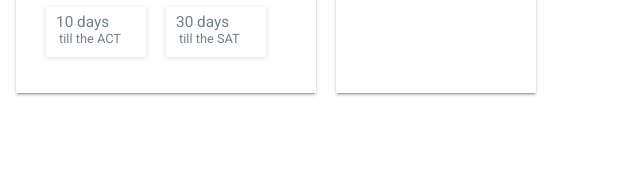
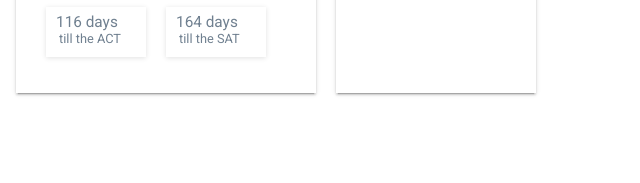
Before and after one commit to sahilmorchi/flux-planner, a plain HTML site: page newpage.html in a window 1280 px wide. Shown: the part 177-360 px from the top of the page, 244-884 px from the left. Drawn offline with nearby package versions, Linux system fonts and the light colour scheme.

Commit message:
days predictor working

```diff
--- a/load.js
+++ b/load.js
@@ -14,6 +14,8 @@
         both: function() {
         }
     });
+
+    //DATE CELL
     var months = ['January', 'February', 'March', 'April', 'May', 'June', 'July', 'August', 'September', 'October', 'November', 'December'];
     var days =['Sunday','Monday','Tuesday','Wednesday','Thursday','Friday','Saturday']
     var today = new Date();
@@ -26,4 +28,24 @@
     $('.daytext').text(dayText);
     var totalDate = month + ' ' + day + 'th, ' + year;
     $('.dashDate').text(totalDate);
+
+
+    //CALCUATING DAYS TILL NEXT TEST
+    var month2 = today.getMonth();
+    if (month2 < 10) {
+        month2 = '0' + month2;
+        month2 = month2 * 1;
+    }
+    var oneDay = 24*60*60*1000;
+    var firstDate = new Date(2017,month2,day);
+    //SAT DATE TILL CLOSET TEST
+    var satDATE = new Date(2017,00,21);
+    //ACT DATE TILL CLOSEST TEST
+    var actDATE = new Date(2017,09,28);
+    //CALCUALTION
+    var diffDaysSAT = Math.round(Math.abs((firstDate.getTime() - satDATE.getTime())/(oneDay))) + ' days';
+    var diffDaysACT = Math.round(Math.abs((firstDate.getTime() - actDATE.getTime())/(oneDay))) + ' days';
+
+    $('.actDays').text(diffDaysACT);
+    $('.satDays').text(diffDaysSAT);
 });
--- a/newpage.html
+++ b/newpage.html
@@ -74,11 +74,11 @@
                 <div class="dashDate"></div>
                 <div class="daysLeft">
                     <div class="minitileshaddow act">
-                        <div>10 days</div>
+                        <div class="actDays">10 days</div>
                         <div class="smaller">till the ACT</div>
                     </div>
                     <div class="minitileshaddow sat">
-                        <div>30 days</div>
+                        <div class="satDays">30 days</div>
                         <div class="smaller">till the SAT</div>
                     </div>
                 </div>
```
